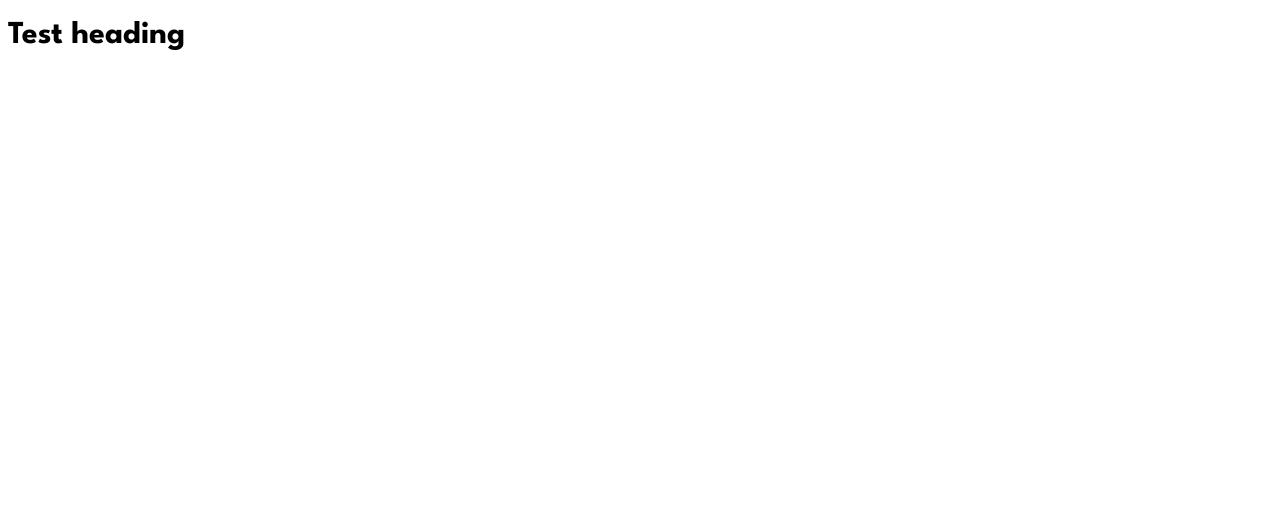
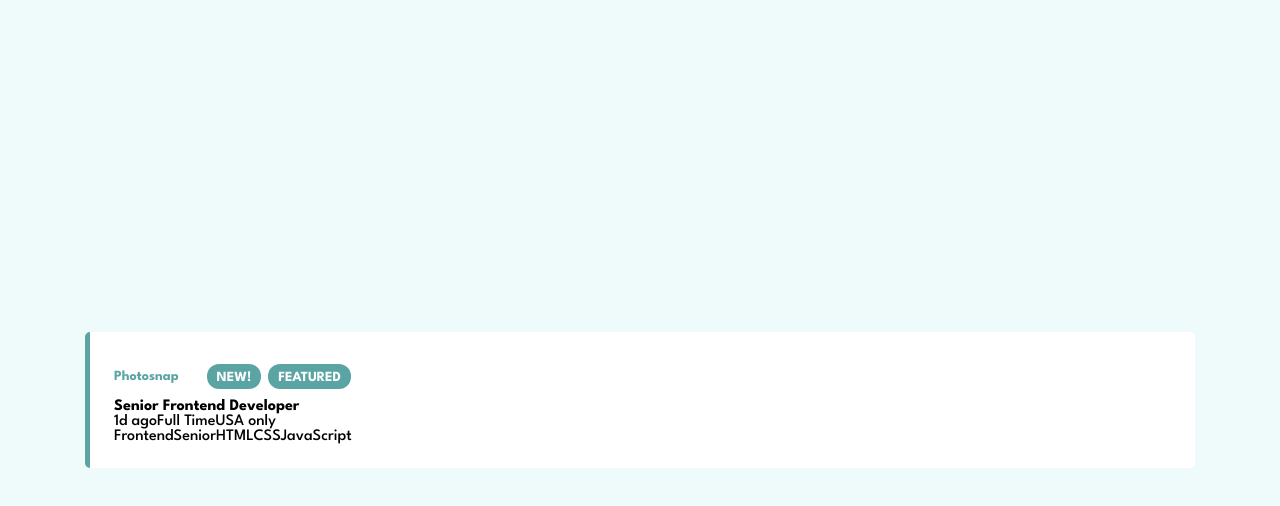
Before and after one commit to kalrog-dev/fem_job_listings_with_filtering, a React (Vite) app: page / in a window 1280 px wide. Shown: the top 506 px of the page. Built offline with nearby package versions, Linux system fonts and the light colour scheme.

Commit message:
Add styled components and style the job component's header

```diff
--- a/package.json
+++ b/package.json
@@ -11,7 +11,8 @@
   },
   "dependencies": {
     "react": "^18.2.0",
-    "react-dom": "^18.2.0"
+    "react-dom": "^18.2.0",
+    "styled-components": "^6.1.0"
   },
   "devDependencies": {
     "@types/react": "^18.2.15",
--- a/src/App.css
+++ /dev/null
@@ -1,19 +0,0 @@
-/* Local fonts */
-@font-face {
-  font-family: "League Spartan";
-  font-weight: 500;
-  src: url("./assets/fonts/LeagueSpartan-Medium.ttf");
-}
-
-@font-face {
-  font-family: "League Spartan";
-  font-weight: 700;
-  src: url("./assets/fonts/LeagueSpartan-Bold.ttf");
-}
-
-/* General styles */
-#root {
-  max-width: 1440px;
-  margin: 0 auto;
-  font-family: "League Spartan";
-}
--- a/src/App.jsx
+++ b/src/App.jsx
@@ -1,10 +1,9 @@
-import './App.css'
+import './styles/App.css'
+import Job from './components/Job'
 
 function App() {
   return (
-    <>
-      <h1>Test heading</h1>
-    </>
+    <Job />
   )
 }
 
--- /dev/null
+++ b/src/components/Job.jsx
@@ -0,0 +1,62 @@
+import styled from 'styled-components'
+
+const JobOffer = styled.section`
+  width: 87.2%;
+  max-width: 1110px;
+  padding: 2em 1.5em 1.5em 1.5em;
+  background-color: hsl( ${props => props.theme.clrNeutral_100} );
+  border-left: 5px solid hsl( ${props => props.theme.clrPrimary} );
+  border-radius: 5px;
+`
+const Header = styled.div`
+  display: flex;
+  align-items: center;
+  gap: 2em;
+  margin-bottom: 0.65em;
+  font-size: ${props => props.theme.fs_300};
+  font-weight: ${props => props.theme.fw_bold}
+`
+
+const Company = styled.span`
+  color: hsl( ${props => props.theme.clrPrimary} );
+`
+
+const Tags = styled.div`
+  display: flex;
+  gap: 0.5em;
+`
+
+const Tag = styled.span`
+  padding: 7px 10px 4px;
+  line-height: 1;
+  color: hsl( ${props => props.theme.clrNeutral_100} );
+  background-color: hsl( ${props => props.theme.clrPrimary} );
+  border-radius: 12px;
+`
+
+export default function Job() {
+  return (
+    <JobOffer>
+      <Header>
+        <Company>Photosnap</Company>
+        <Tags>
+          <Tag>NEW!</Tag>
+          <Tag>FEATURED</Tag>
+        </Tags>
+      </Header>
+      <strong className="job__title">Senior Frontend Developer</strong>
+      <div className="job__details">
+        <span className="job__date">1d ago</span>
+        <span className="job__contract">Full Time</span>
+        <span className="job__location">USA only</span>
+      </div>
+      <div className="job__filters">
+        <span className="job__filter">Frontend</span>
+        <span className="job__filter">Senior</span>
+        <span className="job__filter">HTML</span>
+        <span className="job__filter">CSS</span>
+        <span className="job__filter">JavaScript</span>
+      </div>
+    </JobOffer>
+  )
+}
--- a/src/main.jsx
+++ b/src/main.jsx
@@ -1,9 +1,13 @@
 import React from 'react'
 import ReactDOM from 'react-dom/client'
 import App from './App.jsx'
+import { ThemeProvider } from 'styled-components';
+import theme from './styles/theme';
 
 ReactDOM.createRoot(document.getElementById('root')).render(
   <React.StrictMode>
-    <App />
+    <ThemeProvider theme={theme}>
+      <App />
+    </ThemeProvider>
   </React.StrictMode>,
 )
--- /dev/null
+++ b/src/styles/App.css
@@ -0,0 +1,33 @@
+/* Local fonts */
+@font-face {
+  font-family: "League Spartan";
+  font-weight: 500;
+  src: url("../assets/fonts/LeagueSpartan-Medium.ttf");
+}
+
+@font-face {
+  font-family: "League Spartan";
+  font-weight: 700;
+  src: url("../assets/fonts/LeagueSpartan-Bold.ttf");
+}
+
+/* Reset */
+*,
+*::before,
+*::after {
+  box-sizing: border-box;
+  margin: 0;
+  padding: 0;
+}
+
+/* General styles */
+#root {
+  display: flex;
+  justify-content: center;
+  align-items: center;
+  max-width: 1440px;
+  min-height: 100vh;
+  font-family: "League Spartan", sans-serif;
+  font-size: 1rem;
+  background-color: hsl(180, 52%, 96%);
+}
--- /dev/null
+++ b/src/styles/theme.jsx
@@ -0,0 +1,11 @@
+export default {
+  clrNeutral_200: '180 52% 96%',
+  clrNeutral_100: '0 0% 100%',
+  clrPrimary: '180 29% 50%',
+  fs_600: "1.375rem",
+  fs_500: "1.125rem",
+  fs_400: "1rem",
+  fs_300: "0.875rem",
+  fw_bold: 700,
+  fw_reg: 500
+}
```
Also changed, not shown: 1 other file (tests, documents, lock files or other folders).
